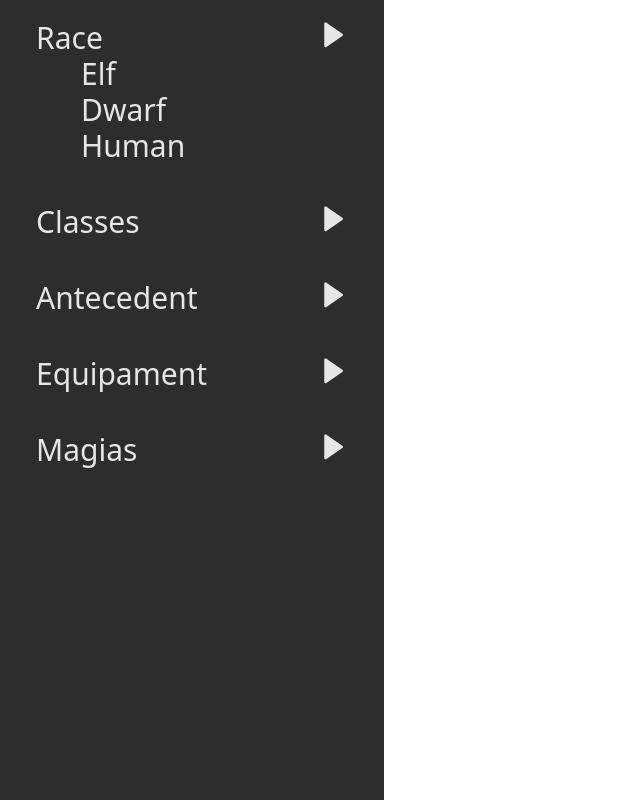
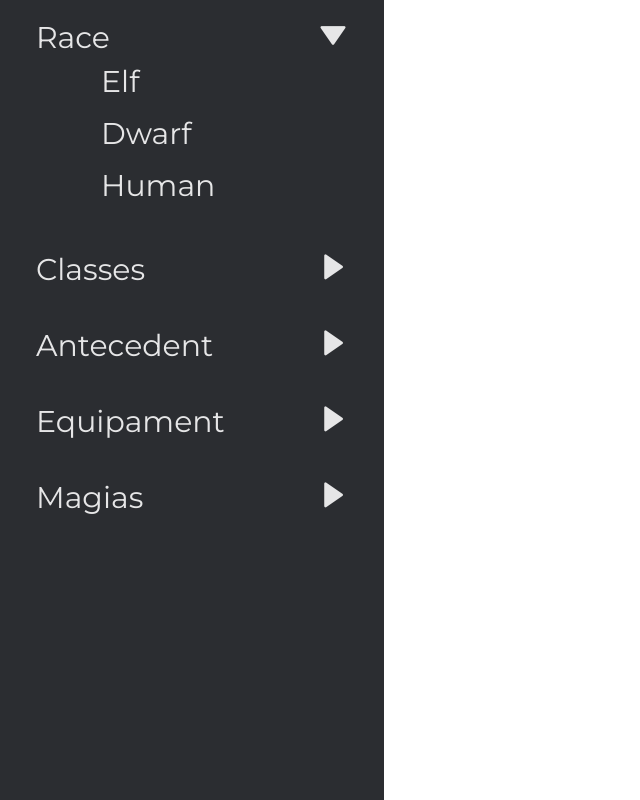
Before and after one commit to Rodney-JM/CauseEffect, a website: page src/index.html in a window 1280 px wide. Both pictures are taken after a click on the element "Race". Shown: the whole page, without its empty margins (0-640 px from the left). Drawn offline with nearby package versions, Linux system fonts and the light colour scheme.

Commit message:
project complete

```diff
--- a/src/index.html
+++ b/src/index.html
@@ -5,13 +5,16 @@
     <meta name="viewport" content="width=device-width, initial-scale=1.0">
     <title>Check</title>
     <link href='https://unpkg.com/boxicons@2.1.4/css/boxicons.min.css' rel='stylesheet'>
+    <link rel="preconnect" href="https://fonts.googleapis.com">
+    <link rel="preconnect" href="https://fonts.gstatic.com" crossorigin>
+    <link href="https://fonts.googleapis.com/css2?family=Montserrat:wght@100;300;400;700&display=swap" rel="stylesheet">
 
     <link rel="stylesheet" href="../dist/output.css">
 </head>
 <body>
     <main>
         <aside class="h-screen bg-menu w-[30%]">
-            <ul class="h-screen flex flex-col px-[16px] w-[100%] text-textColor">
+            <ul class="h-screen flex flex-col px-[16px] w-[100%] text-textColor font-montserrat">
                 <ul class="item list "><span class="flex">Race<i class='bx bxs-right-arrow arrow' ></i></span></ul>
                 <ul class="item list"><span class="flex">Classes<i class='bx bxs-right-arrow arrow' ></i></span></ul>
                 <ul class="item list"><span class="flex">Antecedent<i class='bx bxs-right-arrow arrow' ></i></span></ul>
--- a/src/input.css
+++ b/src/input.css
@@ -4,10 +4,10 @@
 
 @layer components{
     .item{
-        @apply p-5 text-3xl max-w-[100%] w-[100%] cursor-pointer;
+        @apply p-5 text-3xl max-w-[100%] w-[100%] cursor-pointer transition-all hover:bg-menuHover active:bg-menuActive;
     }
     .list li{
-        @apply ml-[45px];
+        @apply ml-[65px] py-2 transition-all hover:text-gray-400;
     }
     .arrow{
         text-align: right;
--- a/src/scripts/main.js
+++ b/src/scripts/main.js
@@ -9,7 +9,13 @@ const subItems = {
 
 lists.forEach((list) => {
   list.addEventListener('click', () => {
-    let listName = list.textContent.trim();
+    let arrow = list.querySelector('.arrow');
+    if (arrow) {
+      arrow.classList.toggle('bxs-right-arrow');
+      arrow.classList.toggle('bxs-down-arrow');
+    }
+
+    let listName = list.textContent.trim().split('\n')[0];
     list.classList.toggle("active");
     // Se a lista já foi preenchida, é limpado
     if (list.children.length > 1) {
--- a/tailwind.config.js
+++ b/tailwind.config.js
@@ -5,7 +5,12 @@ module.exports = {
     extend: {
       colors:{
         menu:"#2b2d31",
-        textColor:"#e6e6e7"
+        menuActive:"#26272b",
+        menuHover: "#313338",
+        textColor:"#e6e6e7",
+      },
+      fontFamily: {
+        montserrat: ['Montserrat', 'sans-serif']
       }
     },
   },
```
Also changed, not shown: dist/output.css.
